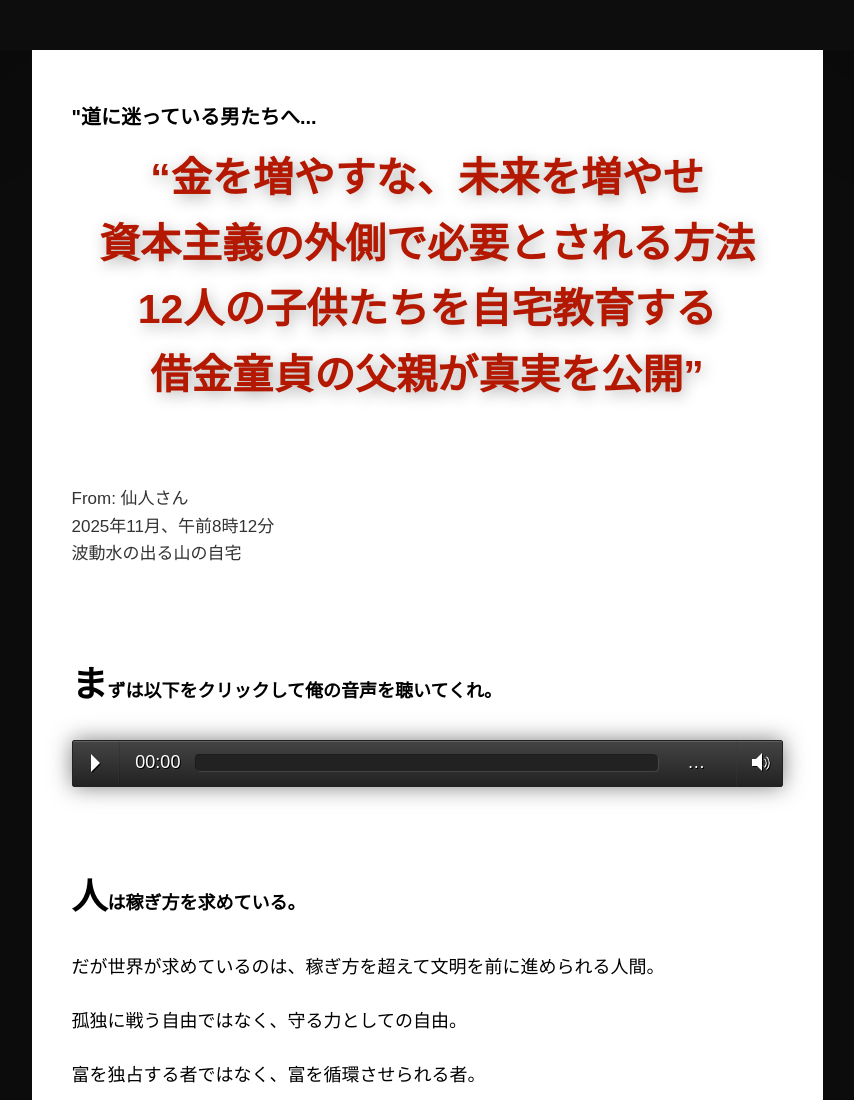
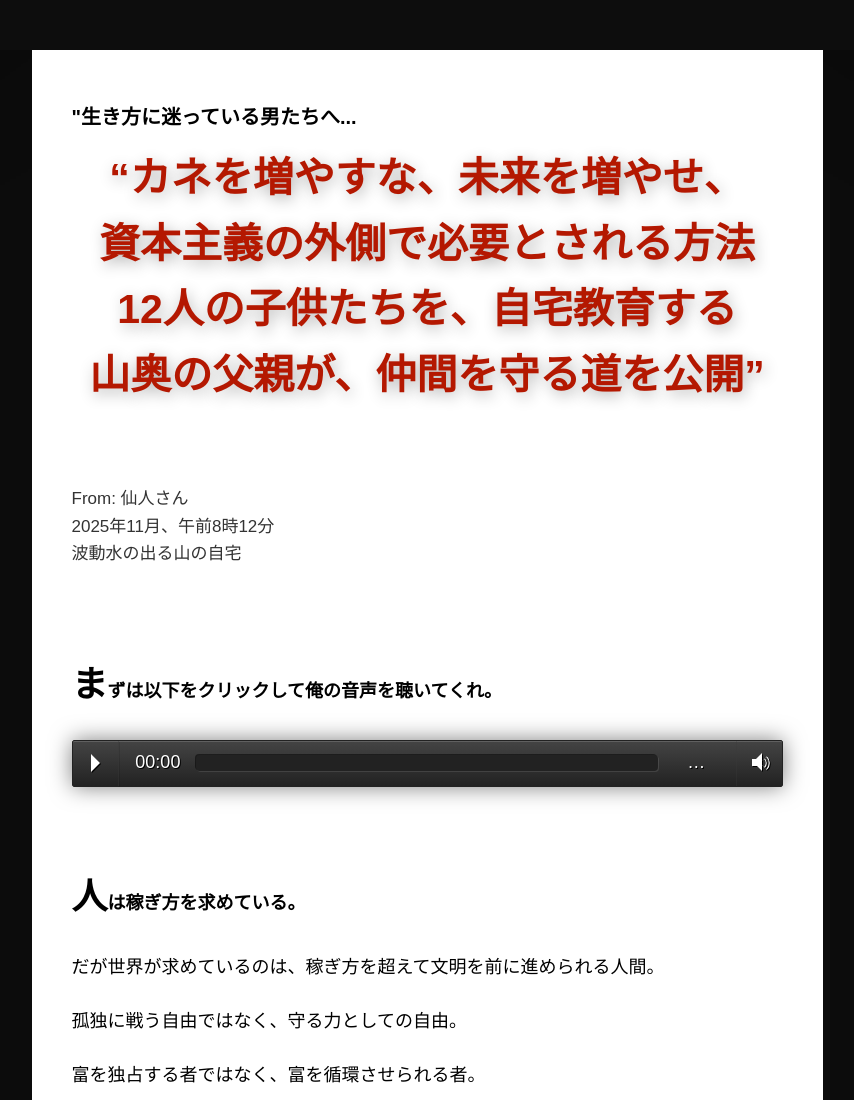
Before and after one commit to NB2685/5paths_salesletter, a plain HTML site: page index.html in a window 1280 px wide. Shown: the top 1100 px of the page, without its empty margins (213-1067 px from the left). Drawn offline with Linux system fonts and the light colour scheme.

Commit message:
Add files via upload
enhance headline

```diff
--- a/index.html
+++ b/index.html
@@ -20,13 +20,17 @@
 <!--div class="image-container">
     <img src="files/headline.png" onerror="this.style.display='none';" class="responsive-image"-->
             <p class="intro-text alt-text">
-                "道に迷っている男たちへ...
+                "生き方に迷っている男たちへ...
             </p>
+
+
+
+
             <p class="headline-main alt-text">
-                “金を増やすな、未来を増やせ<br>
+                “カネを増やすな、未来を増やせ、<br>
                 資本主義の外側で必要とされる方法<br>
-                12人の子供たちを自宅教育する<br>
-                借金童貞の父親が真実を公開”</p>
+                12人の子供たちを、自宅教育する<br>
+                山奥の父親が、仲間を守る道を公開”</p>
 
 <!--/div-->
 
```
